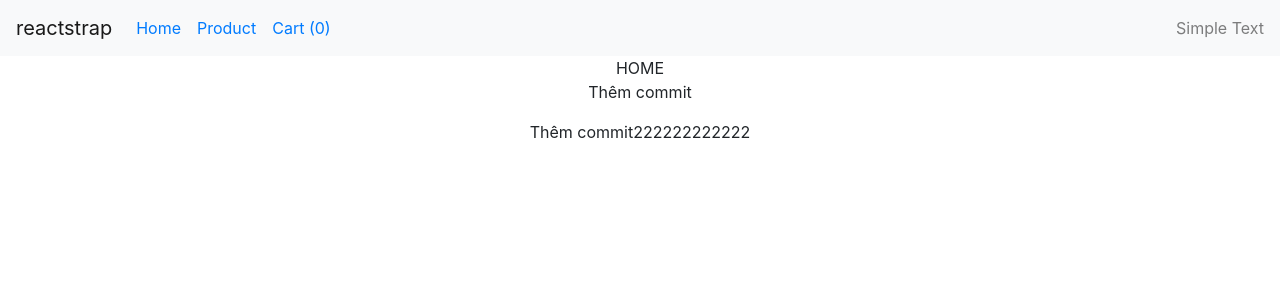
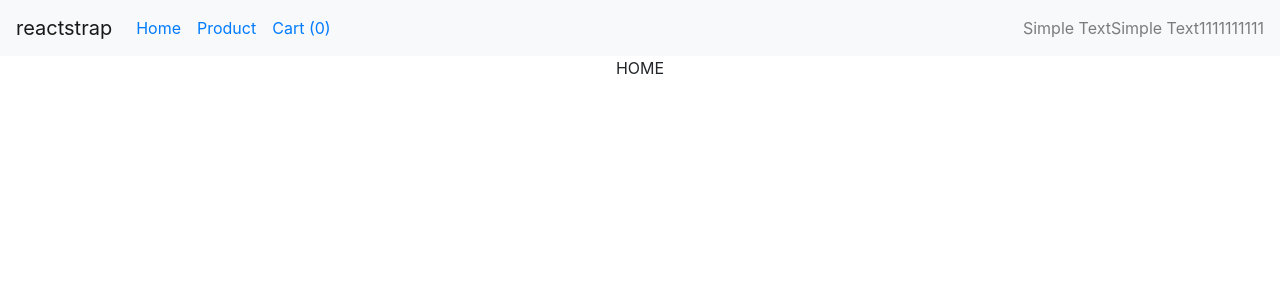
Before and after one commit to xuantungly1997/react-demo, a React (Create React App) app: page / in a window 1280 px wide. Shown: the top 300 px of the page. Built offline with nearby package versions, Linux system fonts and the light colour scheme.

Commit message:
commit cuoi cung

```diff
--- a/src/component/footer.js
+++ b/src/component/footer.js
@@ -1 +1,2 @@
 import React from 'react';
+import React from 'react';
--- a/src/component/header.js
+++ b/src/component/header.js
@@ -42,6 +42,7 @@ function Header() {
                         </NavItem>
                     </Nav>
                     <NavbarText>Simple Text</NavbarText>
+                    <NavbarText>Simple Text1111111111</NavbarText>
                 </Collapse>
             </Navbar>
         </div>
--- a/src/component/home.js
+++ b/src/component/home.js
@@ -4,8 +4,6 @@ function Home() {
     return (
       <div className="home">
         HOME
-        <p>Thêm commit</p>
-        <p>Thêm commit222222222222</p>
       </div>
     );
   }
```
